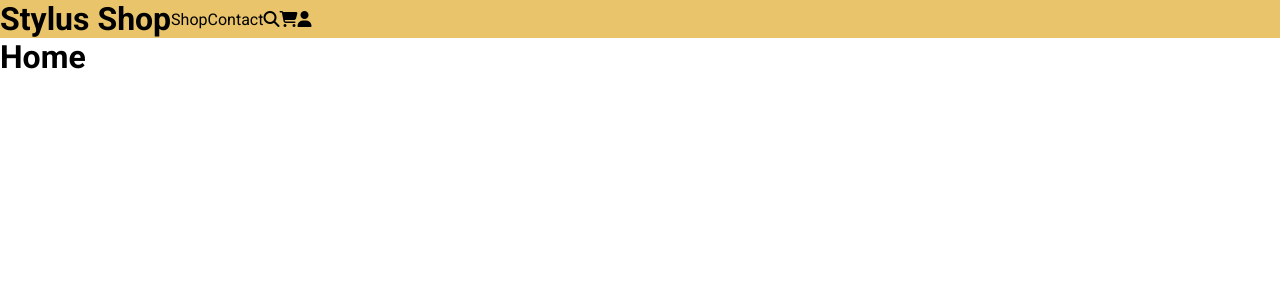
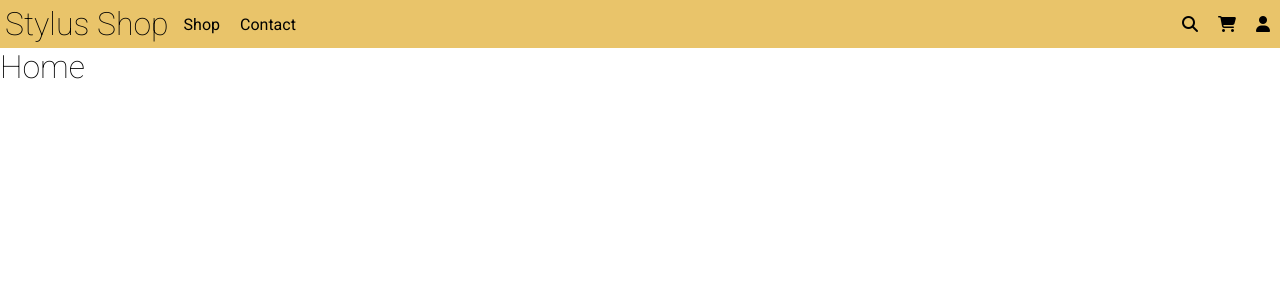
Before and after one commit to robertvari/StylusShop, a React (Create React App) app in the folder stylus_gui/: page / in a window 1280 px wide. Shown: the top 300 px of the page. Built offline with nearby package versions, Linux system fonts and the light colour scheme.

Commit message:
navbar style and layout

```diff
--- a/stylus_gui/src/components/Navbar.js
+++ b/stylus_gui/src/components/Navbar.js
@@ -4,14 +4,17 @@ import {Link} from "react-router-dom";
 function Navbar(props) {
     return (
         <div className="navbar">
-            <Link to="/"><h1>Stylus Shop</h1></Link>
+            <div className="nav-button-layout">
+                <Link to="/"><h1>Stylus Shop</h1></Link>
+                <Link to="/shop" className="nav-button">Shop</Link>
+                <Link to="/contact" className="nav-button">Contact</Link>
+            </div>
 
-            <Link to="/shop" className="nav-button">Shop</Link>
-            <Link to="/contact" className="nav-button">Contact</Link>
-
-            <i className="fas fa-search"/>
-            <i className="fas fa-shopping-cart"/>
-            <i className="fas fa-user"/>
+            <div className="nav-button-layout">
+                <i className="fas fa-search nav-button"/>
+                <i className="fas fa-shopping-cart nav-button"/>
+                <i className="fas fa-user nav-button"/>
+            </div>
         </div>
     );
 }
--- a/stylus_gui/src/styles/App.scss
+++ b/stylus_gui/src/styles/App.scss
@@ -14,3 +14,11 @@ a {
   text-decoration: none;
   color: inherit;
 }
+
+h1, h2{
+  font-weight: 100;
+}
+
+h3, h4{
+  font-weight: 300;
+}
--- a/stylus_gui/src/styles/_Navbar.scss
+++ b/stylus_gui/src/styles/_Navbar.scss
@@ -1,5 +1,27 @@
 .navbar{
   display: flex;
-  align-items: center;
+  justify-content: space-between;
   background-color: #e9c46a;
+
+  h1{
+    padding: 5px;
+  }
+
+  .nav-button-layout{
+    display: flex;
+  }
+
+  .nav-button{
+    padding: 0 10px;
+    height: 100%;
+    cursor: pointer;
+    display: flex;
+    align-items: center;
+    transition: all 0.3s;
+
+    &:hover{
+      background-color: black;
+      color: white;
+    }
+  }
 }
```
